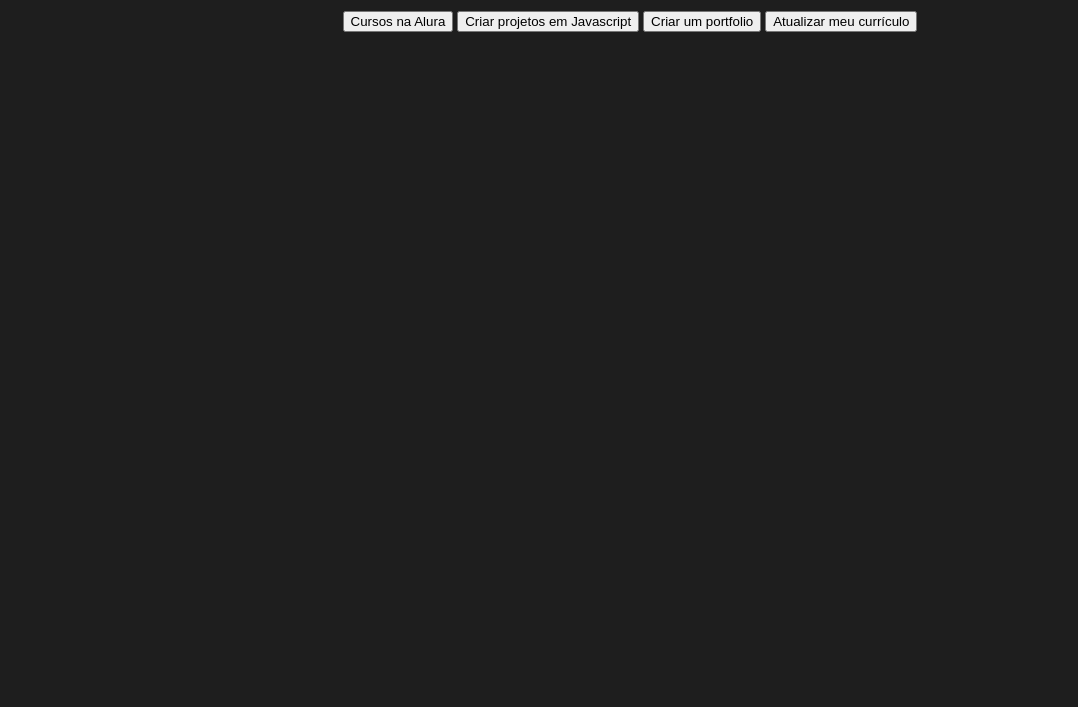
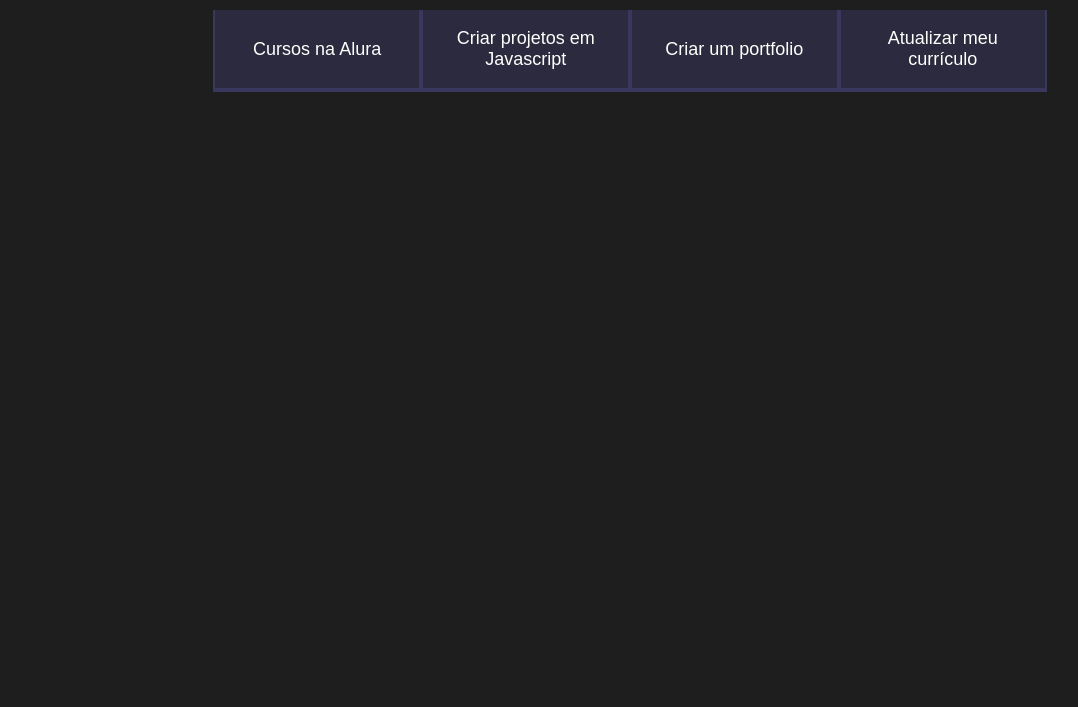
Before and after one commit to vasconha/prog1_turma-3D, a plain HTML site: page index.html in a window 1280 px wide. Shown: the part 93-800 px from the top of the page, without its empty margins (10-1088 px from the left). Drawn offline with Linux system fonts and the light colour scheme.

Commit message:
gyigyt8urft

```diff
--- a/style.css
+++ b/style.css
@@ -31,3 +31,33 @@
     width: 100%;
     font-size: 32px;
 }
+
+.titulo-principal span {
+    color: var(--verde);
+}
+
+.botao {
+    font-family: "Crakra Petch", sans-serif;
+    background-color: var(--botao-inativo);
+    color: var(--branco);
+    display: flex;
+    justify-content: center;
+    padding: 1em;
+    font-size: 18px;
+    align-items: center;
+    width: 100%;
+    border-bottom: 4px solid var(--botao-ativo);
+    border-left: 2px solid var(--botao-ativo);
+    border-right: 2px solid var(--botao-ativo);
+    border-top: none;
+}
+
+.botoes {
+    display: block;
+}
+@media screen and (min-width: 768px) {
+    .botoes {
+        display: flex;
+    }
+
+}
```
